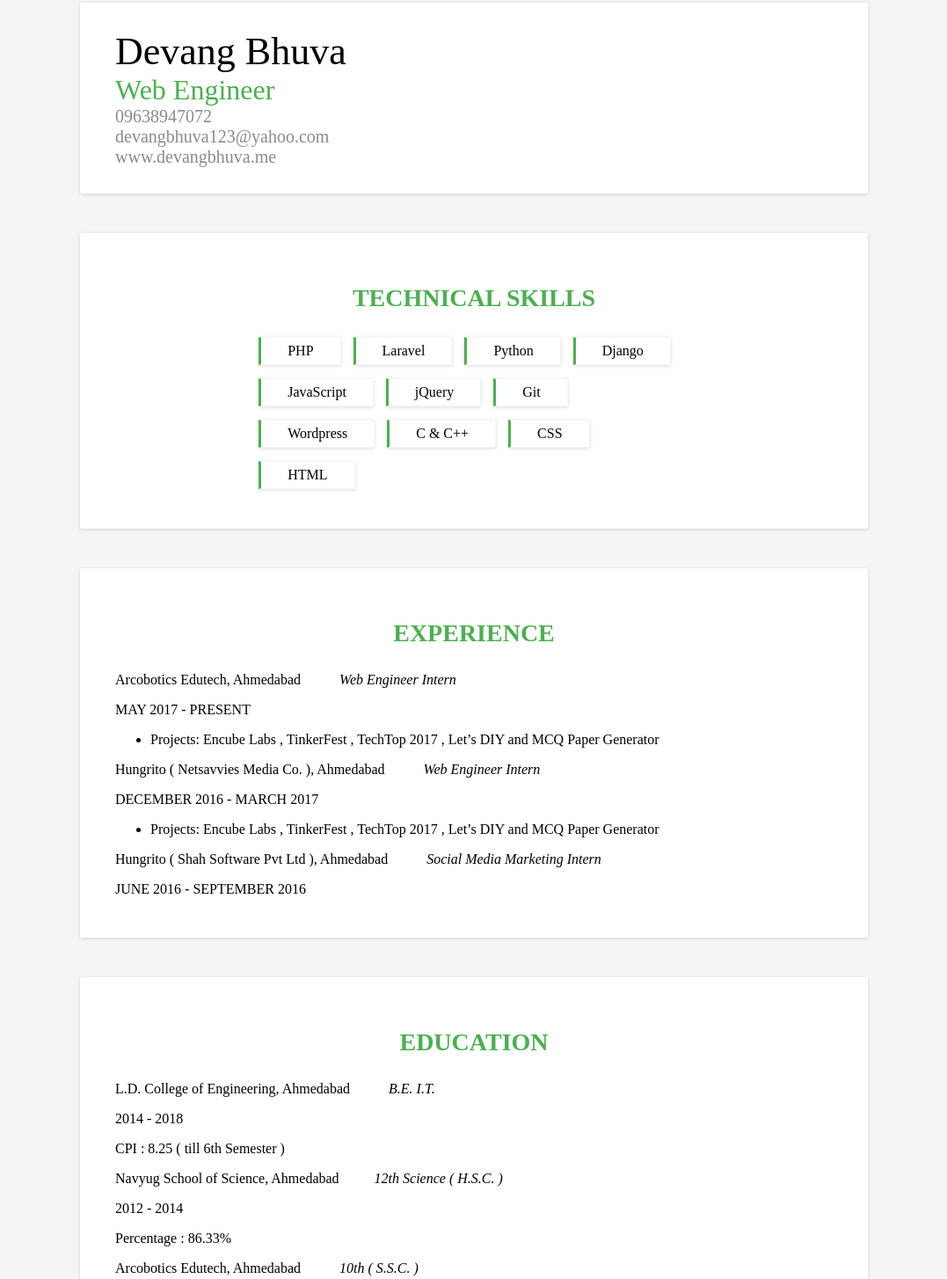
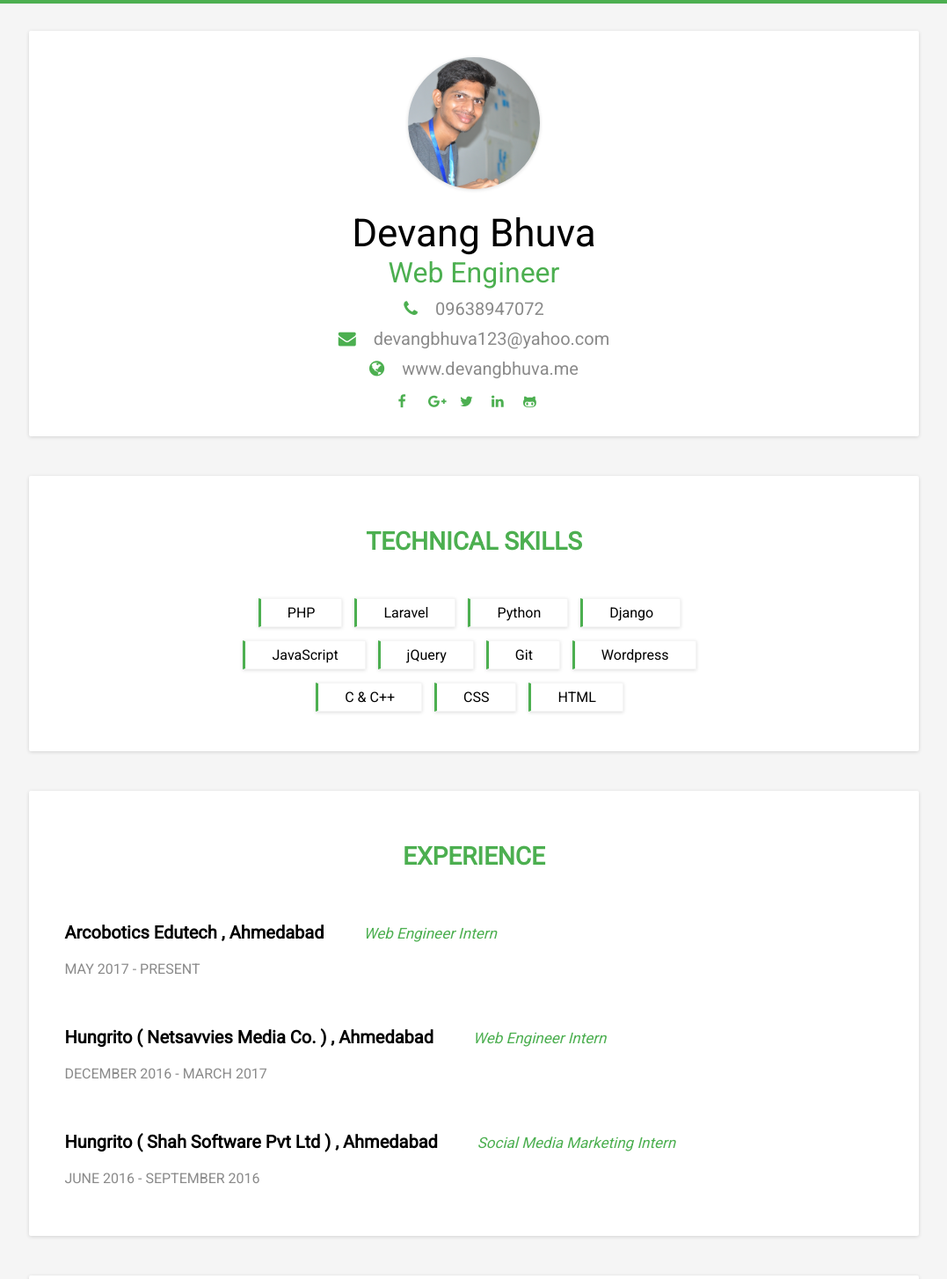
Before and after one commit to devangbhuva97/Resume, a plain HTML site: page index.html in a window 1280 px wide. Shown: the part 99-1553 px from the top of the page at 88% size, without its empty margins (101-1178 px from the left). Drawn offline with Linux system fonts and the light colour scheme.

Commit message:
Almost Done | Portfolio Remaining

```diff
--- a/index.html
+++ b/index.html
@@ -2,6 +2,8 @@
 <html>
 <head>
 	<title>Devang Bhuva | Resume</title>
+	<link rel="stylesheet" type="text/css" href="https://cdnjs.cloudflare.com/ajax/libs/font-awesome/4.7.0/css/font-awesome.css">
+	<link href="https://fonts.googleapis.com/css?family=Roboto" rel="stylesheet">
 	<link rel="stylesheet" type="text/css" href="./style.css">
 </head>
 <body>
@@ -11,13 +13,21 @@
 	</header>
 
 	<section class="introduction">
-		<p class="name">Devang Bhuva</p>
-		<p class="role">Web Engineer</p>
-		<div class="contact-details">
-			<p>09638947072</p>
-			<p>devangbhuva123@yahoo.com</p>
-			<p>www.devangbhuva.me</p>
-		</div>
+			<img class="profile-image" src="./devangbhuva.png">
+			<p class="name">Devang Bhuva</p>
+			<p class="role">Web Engineer</p>
+			<div class="contact-details">
+				<p><i class="fa fa-phone"></i>09638947072</p>
+				<p><i class="fa fa-envelope"></i>devangbhuva123@yahoo.com</p>
+				<p><i class="fa fa-globe"></i>www.devangbhuva.me</p>
+				<ul class="social">
+	                <li><a href="https://www.facebook.com/devangbhuva97" target="_blank"><i class="fa fa-facebook"></i></a></li>
+	                <li><a href="https://plus.google.com/u/0/+DevangBhuva" target="_blank"><i class="fa fa-google-plus"></i></a></li>
+	                <li><a href="https://twitter.com/devangbhuva97" target="_blank"><i class="fa fa-twitter"></i></a></li>
+	                <li><a href="https://www.linkedin.com/in/devangbhuva97/" target="_blank"><i class="fa fa-linkedin"></i></a></li>
+	                <li><a href="https://github.com/devangbhuva97" target="_blank"><i class="fa fa-github-alt"></i></a></li>
+	            </ul>
+			</div>
 	</section>
 
 	<section class="skills">
@@ -39,39 +49,38 @@
 
 	<section class="experience">
 		<p class="section-title">Experience</p>
-
-			<p>Arcobotics Edutech, Ahmedabad <span class="role">Web Engineer Intern</span></p>
+		<div class="company">
+			<p>Arcobotics Edutech , Ahmedabad <span class="role">Web Engineer Intern</span></p>
 			<p class="duration">May 2017 - Present</p>
-			<ul>
-				<li>Projects: Encube Labs , TinkerFest , TechTop 2017 , Let’s DIY and MCQ Paper Generator</li>
-			</ul>
-
-			<p>Hungrito ( Netsavvies Media Co. ), Ahmedabad <span class="role">Web Engineer Intern</span></p>
+		</div>
+		<div class="company">
+			<p>Hungrito ( Netsavvies Media Co. ) , Ahmedabad <span class="role">Web Engineer Intern</span></p>
 			<p class="duration">December 2016 - March 2017</p>
-			<ul>
-				<li>Projects: Encube Labs , TinkerFest , TechTop 2017 , Let’s DIY and MCQ Paper Generator</li>
-			</ul>
-
-			<p>Hungrito ( Shah Software Pvt Ltd ), Ahmedabad <span class="role">Social Media Marketing Intern</span></p>
+		</div>
+		<div class="company">
+			<p>Hungrito ( Shah Software Pvt Ltd ) , Ahmedabad <span class="role">Social Media Marketing Intern</span></p>
 			<p class="duration">June 2016 - September 2016</p>
+		</div>
 
 	</section>
 
 	<section class="education">
 		<p class="section-title">Education</p>
-
+		<div class="company">
 			<p>L.D. College of Engineering, Ahmedabad <span class="degree">B.E. I.T.</span></p>
 			<p class="duration">2014 - 2018</p>
 			<p class="result">CPI : 8.25 ( till 6th Semester )</p>
-
-			<p>Navyug School of Science, Ahmedabad<span class="degree">12th Science ( H.S.C. )</span></p>
+		</div>
+		<div class="company">
+			<p>Navyug School of Science, Ahmedabad<span class="degree">12<sup>th</sup> Science ( H.S.C. )</span></p>
 			<p class="duration">2012 - 2014</p>
 			<p class="result">Percentage : 86.33%</p>
-
-			<p>Arcobotics Edutech, Ahmedabad <span class="degree">10th ( S.S.C. )</span></p>
+		</div>
+		<div class="company">
+			<p>Arcobotics Edutech, Ahmedabad <span class="degree">10<sup>th</sup> ( S.S.C. )</span></p>
 			<p class="duration">2011 - 2012</p>
 			<p class="result">Percentage : 94.2%</p>
-
+		</div>
 	</section>
 
 	<section class="activities">
@@ -95,9 +104,5 @@
             <span class="skill">Worked 1 Year in LDCE NSS (National Service Scheme)</span>
         </div>
     </section>
-	<footer>
-
-	</footer>
-
 </body>
 </html>
--- a/style.css
+++ b/style.css
@@ -1,7 +1,6 @@
 body {
+	font-family: 'Roboto';
 	overflow-x: hidden;
-	margin-left: 15%;
-	margin-right: 15%;
 	background-color: #f5f5f5;
 }
 
@@ -20,6 +19,8 @@ section {
     -moz-background-clip: padding;
     -webkit-background-clip: padding-box;
     background-clip: padding-box;
+    margin-left: 10%;
+	margin-right: 10%;
 }
 
 .t-c {
@@ -31,12 +32,25 @@ section {
 	text-align: center;
 	text-transform: uppercase;
 	font-weight: 700;
+	font-size: 26px;
 }
 
 .header-hr {
 	height: 20px;
 	background-color: #4CAF50;
 	margin-bottom: 30px;
+}
+
+.introduction {
+	text-align: center;
+}
+
+.profile-image {
+	border-radius: 50%;
+	height: 150px;
+	width: 150px;
+	margin-bottom: 20px;
+	box-shadow: 0 1px 4px 0 rgba(0, 0, 0, 0.14);
 }
 
 .introduction .name {
@@ -52,11 +66,31 @@ section {
 	color: #4CAF50;
 }
 
-.introduction .contact-details p {
+.contact-details p {
 	font-size: 20px;
-	margin-top: 0;
-	margin-bottom: 0;
+	margin-top: 10px;
+	margin-bottom: 10px;
 	color: #8a8a8a;
+}
+
+.contact-details .fa {
+	padding-right: 20px;
+	color: #4CAF50;
+}
+
+.social {
+    margin-bottom: 0;
+    padding-left: 0;
+}
+
+.social a {
+    color: #4CAF50;
+    display: inline-block;
+    width: 32px;
+}
+
+.social li {
+    display: inline-block;
 }
 
 .section-title {
@@ -70,6 +104,8 @@ section {
 .all-skills {
 	margin-left: 20%;
 	margin-right: 20%;
+	text-align: center;
+	padding-top: 20px;
 }
 
 .skill {
@@ -95,20 +131,36 @@ section {
 	flex: 1 0 50%;
 }
 
+.company {
+	font-size: 20px;
+	font-weight: 600;
+	padding: 10px 0 10px 0;
+}
+
 .experience .role {
 	font-style: italic;
 	padding-left: 40px;
+	font-weight: 500;
+	color: #4CAF50;
+	font-size: 17px;
 }
 
 .duration {
 	text-transform: uppercase;
+	font-weight: 500;
+	color: #8a8a8a;
+	font-size: 16px;
 }
 
 .education .degree {
 	font-style: italic;
 	padding-left: 40px;
+	font-weight: 500;
+	color: #4CAF50;
+	font-size: 17px;
 }
 
-.result {
-
+.education .result {
+	font-size: 18px;
+	font-weight: 300;
 }
```
Also changed, not shown: devangbhuva.png (added).
